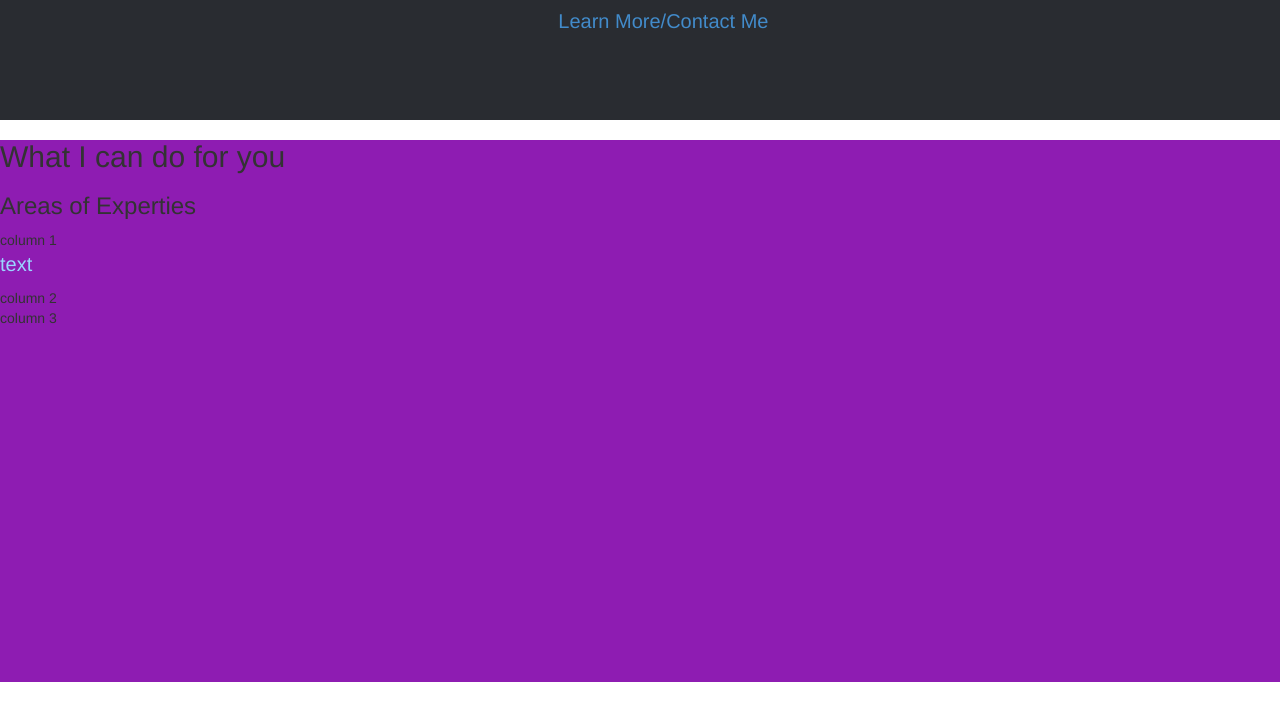
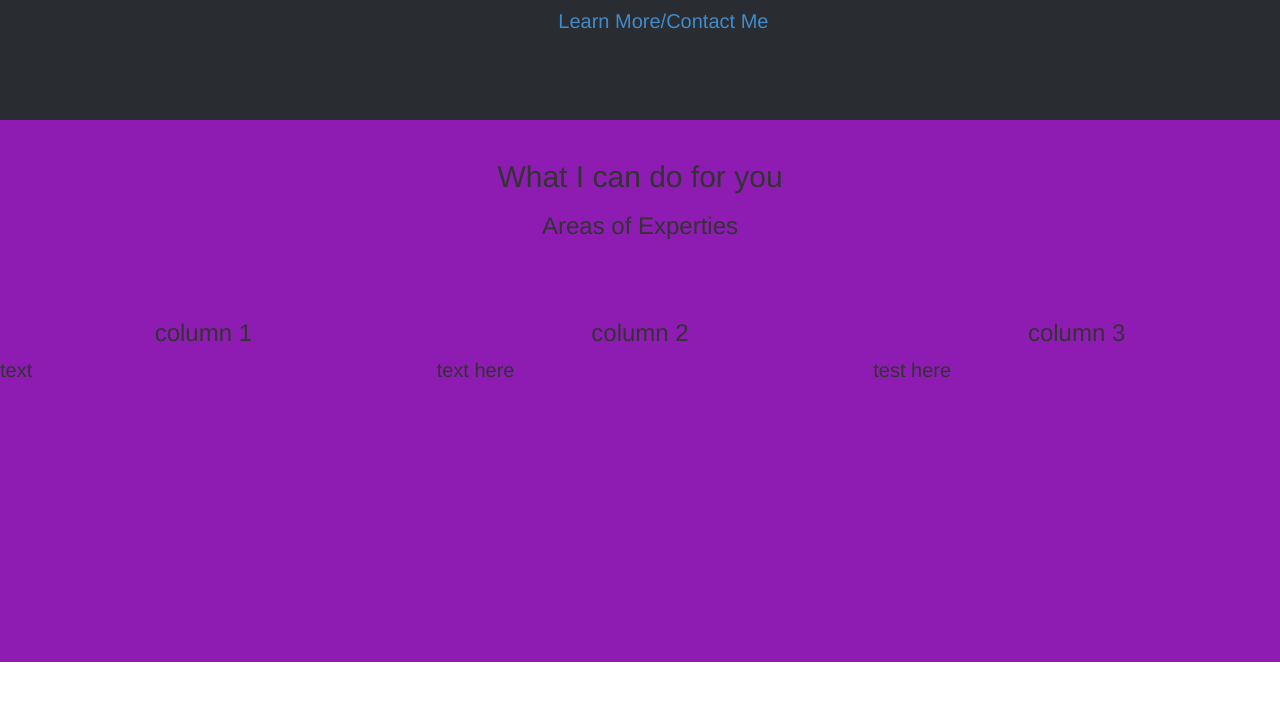
Before and after one commit to yhzgirl/MD-Consulting, a website: page app/index.html in a window 1280 px wide. Shown: the part 1161-1881 px from the top of the page. Drawn offline with nearby package versions, Linux system fonts and the light colour scheme; files whose address does not match are found by name.

Commit message:
adds colmns and alignment to what I can do for you section

```diff
--- a/app/index.html
+++ b/app/index.html
@@ -49,7 +49,7 @@
       <div class="container-fluid about-section">
         <div class=row>
           <div class=col-md-5>
-            <img src="images/myra.jpeg">
+            <img src="images/myra.jpeg" alt="Myra">
           </div>
           <div class=col-md-7>
             <h2>Hello</h2>
@@ -59,17 +59,31 @@
              Whichever it is why not contact me for a chat?
              MD Consulting is an independent business management consultancy based on the Isle of Skye, providing services across Scotland and the UK.  The site gives a general overview of services, however why not get in touch and we can talk through what you are looking for and the types of consultancy, advice and support md consulting can provide; no obligation either way .  To find out more about md consulting  click here  to go to the 'Who we are' page.
              <p>
-             <a href="">Learn More/Contact Me</a>
+             <a href="#">Learn More/Contact Me</a>
           </div>
         </div>
       </div>
       <div class="container-fluid do-for-you">
-        <h2>What I can do for you</h2>
-        <h3>Areas of Experties</h3>
-        <div>column 1</div>
-          <p>text</p>
-        <div>column 2</div>
-        <div>column 3</div>
+        <div class=row>
+          <div class="col-md-12 section-header">
+            <h2 class=text-center>What I can do for you</h2>
+            <h3 class=text-center>Areas of Experties</h3>
+          </div>
+        </div>
+        <div class=row>
+          <div class=col-md-4>
+            <h3 class=text-center>column 1</h3>
+            <p>text</p>
+          </div>
+          <div class=col-md-4>
+            <h3 class=text-center>column 2</h3>
+            <p>text here</p>
+          </div>
+          <div class=col-md-4>
+            <h3 class=text-center>column 3</h3>
+            <p>test here</p>
+          </div>
+        </div>
       </div>
       <div class="past-work">
       </div>
--- a/app/styles/custom.css
+++ b/app/styles/custom.css
@@ -12,6 +12,11 @@ p {
 h1,
 .page-heder.top h1 {
   font-size: 55px;
+}
+
+.do-for-you .section-header {
+  margin-bottom: 50px;
+  margin-top: 20px;
 }
 
 .cover-container {
```
Also changed, not shown: 1 other file.
